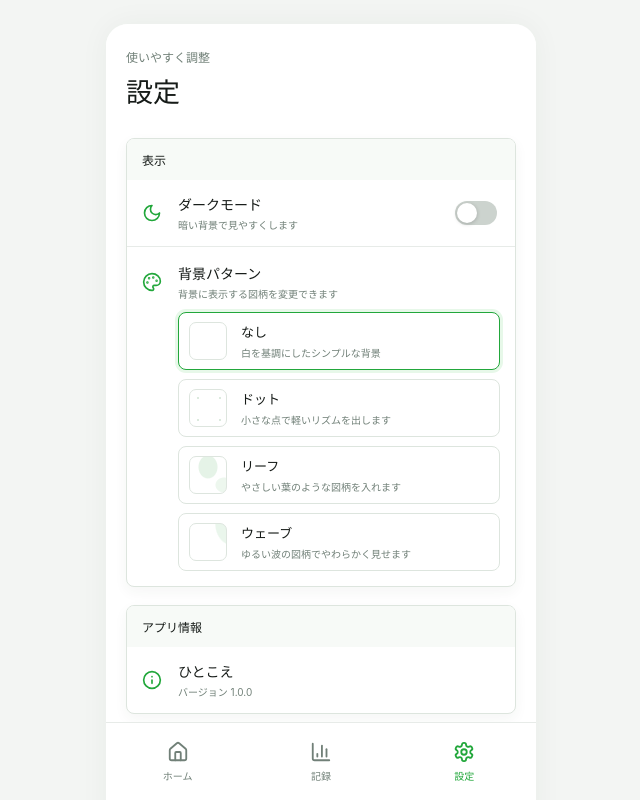
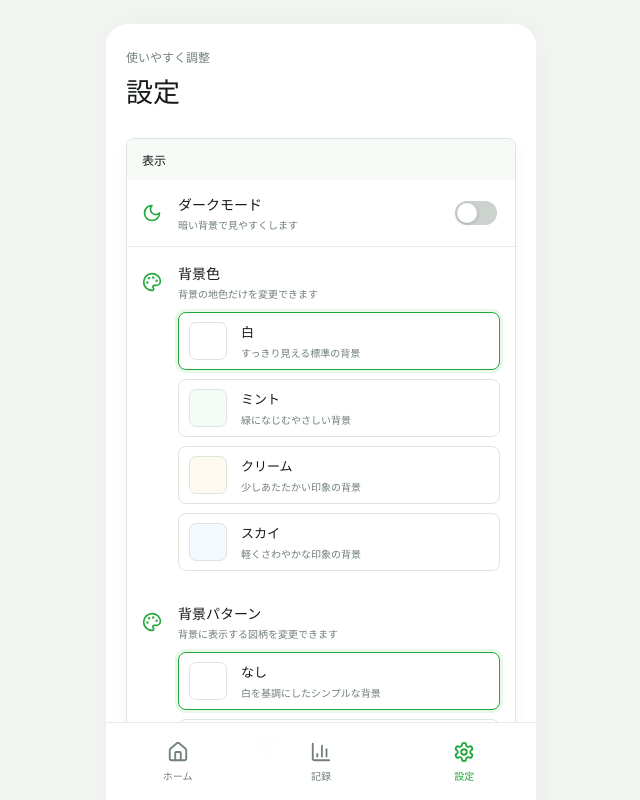
Before and after one commit to Ykt72/hitokoe, a React (Vite) app: page / in a window 1280 px wide. Both pictures are taken after a click on the button "設定". Shown: the top 800 px of the page, without its empty margins (319-959 px from the left). Built offline with nearby package versions, Linux system fonts and the light colour scheme; no server answers.

Commit message:
feat: 背景色設定を追加し運動カードの表示を修正

```diff
--- a/src/App.tsx
+++ b/src/App.tsx
@@ -28,7 +28,7 @@ export function App(){
 
   const done=(record:RecordItem)=>{setCompleted(record);setScreen('complete')};
 
-  const stageClass=`stage ${state.darkMode?'dark-theme':''} pattern-${state.backgroundPattern}`;
+  const stageClass=`stage ${state.darkMode?'dark-theme':''} pattern-${state.backgroundPattern} bg-${state.backgroundColor}`;
 
   return <div className={stageClass}><div className="phone">
     {screen==='home'&&<HomeScreen state={state} setState={setState} go={()=>setScreen('timer')}/>}
--- a/src/components/ExerciseCard.tsx
+++ b/src/components/ExerciseCard.tsx
@@ -11,7 +11,10 @@ export function ExerciseCard({exercise,start}:{exercise:Exercise;start:(exercise
     <div className="exercise-info">
       <span className="level">{labels[exercise.intensity]}強度</span>
       <h3>{exercise.name}</h3>
-      <div className="meta"><span><Clock3/>{exercise.baseMinutes}分</span><span><Flame/>約{exercise.baseMinutes*exercise.kcalPerMinute}kcal</span></div>
+      <div className="meta">
+        <span><Clock3/>{exercise.baseMinutes}分</span>
+        <span><Flame/>約{exercise.baseMinutes*exercise.kcalPerMinute}kcal</span>
+      </div>
       <button onClick={()=>start(exercise)}><Play/>この運動を始める</button>
     </div>
   </article>;
--- a/src/screens/SettingsScreen.tsx
+++ b/src/screens/SettingsScreen.tsx
@@ -1,11 +1,18 @@
 import { Info, Moon, Palette } from 'lucide-react';
-import type { BackgroundPattern, SetState, State } from '../types';
+import type { BackgroundColor, BackgroundPattern, SetState, State } from '../types';
 
 const patternOptions:{id:BackgroundPattern;label:string;description:string}[]=[
   {id:'plain',label:'なし',description:'白を基調にしたシンプルな背景'},
   {id:'dots',label:'ドット',description:'小さな点で軽いリズムを出します'},
   {id:'leaf',label:'リーフ',description:'やさしい葉のような図柄を入れます'},
   {id:'wave',label:'ウェーブ',description:'ゆるい波の図柄でやわらかく見せます'}
+];
+
+const colorOptions:{id:BackgroundColor;label:string;description:string}[]=[
+  {id:'white',label:'白',description:'すっきり見える標準の背景'},
+  {id:'mint',label:'ミント',description:'緑になじむやさしい背景'},
+  {id:'cream',label:'クリーム',description:'少しあたたかい印象の背景'},
+  {id:'sky',label:'スカイ',description:'軽くさわやかな印象の背景'}
 ];
 
 export function SettingsScreen({state,setState}:{state:State;setState:SetState}){
@@ -25,6 +32,28 @@ export function SettingsScreen({state,setState}:{state:State;setState:SetState})
           aria-label="ダークモード"
         />
       </label>
+
+      <div className="setting-row pattern-setting">
+        <Palette/>
+        <div>
+          <strong>背景色</strong>
+          <span>背景の地色だけを変更できます</span>
+        </div>
+      </div>
+      <div className="background-options" aria-label="背景色">
+        {colorOptions.map(option=>
+          <button
+            key={option.id}
+            className={`background-option bg-preview-${option.id} ${state.backgroundColor===option.id?'active':''}`}
+            onClick={()=>setState(current=>({...current,backgroundColor:option.id}))}
+            aria-label={`${option.label}に変更`}
+          >
+            <span className="background-preview"/>
+            <strong>{option.label}</strong>
+            <small>{option.description}</small>
+          </button>
+        )}
+      </div>
 
       <div className="setting-row pattern-setting">
         <Palette/>
--- a/src/styles.css
+++ b/src/styles.css
@@ -346,3 +346,96 @@ button{cursor:pointer}
     radial-gradient(ellipse at top,#202b23 0 28%,transparent 30%),
     radial-gradient(ellipse at bottom,#18221b 0 26%,transparent 28%);
 }
+
+/* 背景色は画面の地色だけに反映し、ボタンやアクセント色は緑ベースのまま保ちます。 */
+.bg-white{
+  --screen-bg:#fff;
+}
+.bg-mint{
+  --screen-bg:#f4fbf5;
+}
+.bg-cream{
+  --screen-bg:#fffaf0;
+}
+.bg-sky{
+  --screen-bg:#f3f9ff;
+}
+.stage.dark-theme{
+  --screen-bg:var(--surface);
+}
+.stage.dark-theme.bg-mint{
+  --screen-bg:#162119;
+}
+.stage.dark-theme.bg-cream{
+  --screen-bg:#211d15;
+}
+.stage.dark-theme.bg-sky{
+  --screen-bg:#141e24;
+}
+.screen{
+  background-color:var(--screen-bg,var(--surface));
+}
+.exercise-card,
+.goal-card,
+.week-card,
+.summary,
+.settings-group,
+.result-card,
+.live-stats,
+.record-list article,
+.modal{
+  background-color:var(--surface);
+}
+.exercise-card.low .exercise-info button,
+.exercise-card.medium .exercise-info button{
+  background:#24a83c;
+}
+.exercise-card.high .exercise-info button{
+  background:#f16420;
+}
+.background-options{
+  display:grid;
+  gap:9px;
+  padding:0 15px 15px 51px;
+}
+.background-option{
+  min-height:58px;
+  display:grid;
+  grid-template-columns:42px 1fr;
+  grid-template-rows:auto auto;
+  gap:2px 10px;
+  align-items:center;
+  text-align:left;
+  border:1px solid var(--line);
+  border-radius:8px;
+  background:var(--surface);
+  color:var(--text);
+  padding:8px 10px;
+}
+.background-option.active{
+  border-color:#22a73b;
+  box-shadow:0 0 0 3px #e7f8e9;
+}
+.background-preview{
+  grid-row:1/3;
+  width:38px;
+  height:38px;
+  border-radius:7px;
+  border:1px solid var(--line);
+}
+.bg-preview-white .background-preview{background:#fff}
+.bg-preview-mint .background-preview{background:#f4fbf5}
+.bg-preview-cream .background-preview{background:#fffaf0}
+.bg-preview-sky .background-preview{background:#f3f9ff}
+.background-option strong{
+  font-size:13px;
+}
+.background-option small{
+  color:var(--muted);
+  font-size:10px;
+  line-height:1.4;
+}
+.stage.dark-theme .background-option.active{
+  border-color:#22a73b;
+  box-shadow:0 0 0 3px #24472b;
+}
--- a/src/types.ts
+++ b/src/types.ts
@@ -4,6 +4,7 @@ export type Level='low'|'medium'|'high';
 export type Tab='home'|'records'|'settings';
 export type Screen=Tab|'timer'|'complete';
 export type BackgroundPattern='plain'|'dots'|'leaf'|'wave';
+export type BackgroundColor='white'|'mint'|'cream'|'sky';
 
 export type Exercise={
   id:string;
@@ -37,6 +38,7 @@ export type State={
   timer:Timer|null;
   darkMode:boolean;
   backgroundPattern:BackgroundPattern;
+  backgroundColor:BackgroundColor;
   proposedExerciseIds:string[];
 };
 
--- a/src/utils/storage.ts
+++ b/src/utils/storage.ts
@@ -1,15 +1,21 @@
-import type { BackgroundPattern, RecordItem, State } from '../types';
+import type { BackgroundColor, BackgroundPattern, RecordItem, State } from '../types';
 
 const KEY='hitokoe-state-v2';
 const backgroundPatterns:BackgroundPattern[]=['plain','dots','leaf','wave'];
+const backgroundColors:BackgroundColor[]=['white','mint','cream','sky'];
+
 const isBackgroundPattern=(value:unknown):value is BackgroundPattern=>
   backgroundPatterns.includes(value as BackgroundPattern);
+
+const isBackgroundColor=(value:unknown):value is BackgroundColor=>
+  backgroundColors.includes(value as BackgroundColor);
 
 export const initialState:State={
   records:[],
   timer:null,
   darkMode:false,
   backgroundPattern:'plain',
+  backgroundColor:'white',
   proposedExerciseIds:[]
 };
 
@@ -25,6 +31,7 @@ function normalizeState(state:Partial<State>|null|undefined):State{
     timer,
     darkMode:Boolean(source.darkMode),
     backgroundPattern:isBackgroundPattern(source.backgroundPattern)?source.backgroundPattern:'plain',
+    backgroundColor:isBackgroundColor(source.backgroundColor)?source.backgroundColor:'white',
     proposedExerciseIds:source.proposedExerciseIds||[]
   };
 }
@@ -51,6 +58,7 @@ export function mergeStates(local:State, remote:State):State{
     timer:local.timer,
     darkMode:local.darkMode,
     backgroundPattern:local.backgroundPattern,
+    backgroundColor:local.backgroundColor,
     proposedExerciseIds:Array.from(new Set([...(remote.proposedExerciseIds||[]),...(local.proposedExerciseIds||[])]))
   };
 }
```
Also changed, not shown: 1 other file (tests, documents, lock files or other folders).
